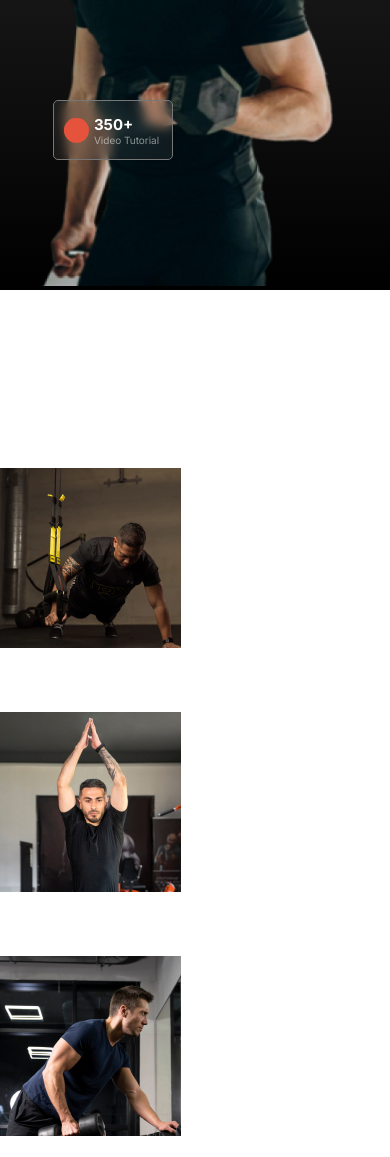
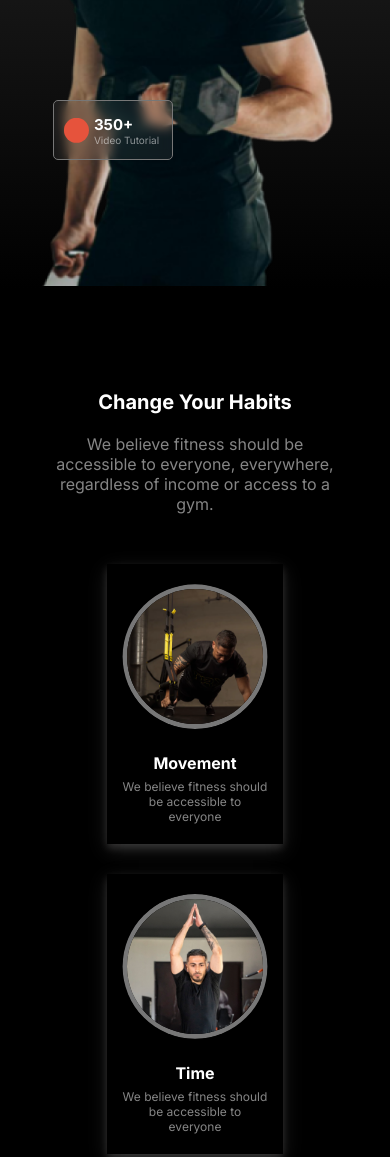
Before and after one commit to farad-alam/Shape-Your-Life, a website: page index.html in a window 390 px wide. Shown: the part 643-1800 px from the top of the page. Drawn offline with Linux system fonts and the light colour scheme; a web font is replaced by a local one.

Commit message:
chnage your habit section added with responsive

```diff
--- a/index.html
+++ b/index.html
@@ -6,10 +6,10 @@
     <title>Shape Your Life</title>
     <link rel="stylesheet" href="styles/style.css" />
     <link rel="stylesheet" href="styles/tablet-responsive.css" />
-    <link rel="stylesheet" href="styles/mobile-responsive.css">
+    <link rel="stylesheet" href="styles/mobile-responsive.css" />
   </head>
 
-  <body class="inter-normal">
+  <body class="inter-normal text-normal">
     <header>
       <div class="header-container container">
         <nav>
@@ -73,13 +73,15 @@
     </header>
     <main>
       <section id="chnage-your-habits">
-        <div class="change-habit-context">
-          <h2 class="section-title text-color-primary">Change Your Habits</h2>
-          <p class="text-color-secondary">
-            We believe fitness should be accessible to everyone, everywhere,
-            regardless of income or access to a gym.
-          </p>
-          <div class="habits-4">
+        <div class="change-habit-context container text-normal">
+          <div class="ch-intro text-normal">
+            <h2 class="section-title text-color-primary">Change Your Habits</h2>
+            <p class="text-color-secondary text-normal ch-desc">
+              We believe fitness should be accessible to everyone, everywhere,
+              regardless of income or access to a gym.
+            </p>
+          </div>
+          <div class="habits-4 text-normal">
             <div class="habit">
               <img src="./assets/image 3.png" alt="" class="ch-img" />
               <h4 class="text-color-primary habit-title">Movement</h4>
--- a/styles/mobile-responsive.css
+++ b/styles/mobile-responsive.css
@@ -23,7 +23,7 @@
     padding: 0;
     grid-template-columns: 5fr 1fr;
   }
-  .header-container nav h1{
+  .header-container nav h1 {
     margin: 0;
   }
   .glasses .video {
@@ -53,8 +53,7 @@
     width: 120px;
     height: 60px;
     padding: 10px 12px;
-
-    }
+  }
   .workout h3 {
     font-size: 18px;
   }
@@ -62,4 +61,18 @@
     color: var(--text-2);
     font-size: 12px;
   }
+  /* Chnage Your Habits */
+  .habits-4 {
+    grid-template-columns: 1fr;
+    gap: 30px;
+  }
+  .habit{
+    width: 50%;
+  }
+  .habit > img {
+    width: 100%;
+  }
+  .habit p{
+    font-size: 12px;
+  }
 }
--- a/styles/style.css
+++ b/styles/style.css
@@ -53,6 +53,7 @@
 }
 .section-title {
   font-size: 48px;
+  font-size: clamp(20px, 4vw, 48px);
 }
 /* HEADER ----------------- */
 header {
@@ -209,3 +210,47 @@
 }
 
 /* Chnage Your Habits */
+
+#chnage-your-habits {
+  background-color: var(--primary-bg-color);
+  position: relative;
+}
+.change-habit-context {
+  position: relative;
+  height: 100%;
+  text-align: center;
+  padding-top: 100px;
+  padding-bottom: 50px;
+}
+.ch-intro {
+  width: 52%;
+  margin: 0 auto;
+  margin-bottom: 50px;
+}
+.ch-desc {
+  margin-top: 20px;
+}
+.habits-4 {
+  display: grid;
+  gap: 20px;
+  grid-template-columns: repeat(4, 1fr);
+  /* justify-content: space-between; */
+}
+.habit {
+  padding: 20px 15px;
+  align-self: center;
+  justify-self: center;
+  justify-content: center;
+  box-shadow: 0 4px 8px 0 rgba(241, 239, 239, 0.158), 0 6px 20px 0 rgba(216, 215, 215, 0.13);
+}
+.habit > img {
+  width: 100%;
+  clip-path: circle();
+  margin-bottom: 20px;
+  border: 5px solid var(--hero-bg-2);
+  border-radius: 50%;
+  /* text-align: center; */
+}
+.habit-title {
+  margin-bottom: 6px;
+}
--- a/styles/tablet-responsive.css
+++ b/styles/tablet-responsive.css
@@ -44,4 +44,21 @@
     font-size: clamp(36px, 8vw, 96px);
     letter-spacing: 5px;
   }
+  /* Chnage Your Habits */
+  .ch-intro {
+    width: 80%;
+  }
+
+  .habits-4 {
+    grid-template-columns: repeat(2, 1fr);
+    gap: 20px;
+  }
+  .habit {
+    width: 80%;
+    margin: 0 auto;
+    /* background-color: aqua; */
+  }
+  .habit > img {
+    width: 100%;
+  }
 }
```
